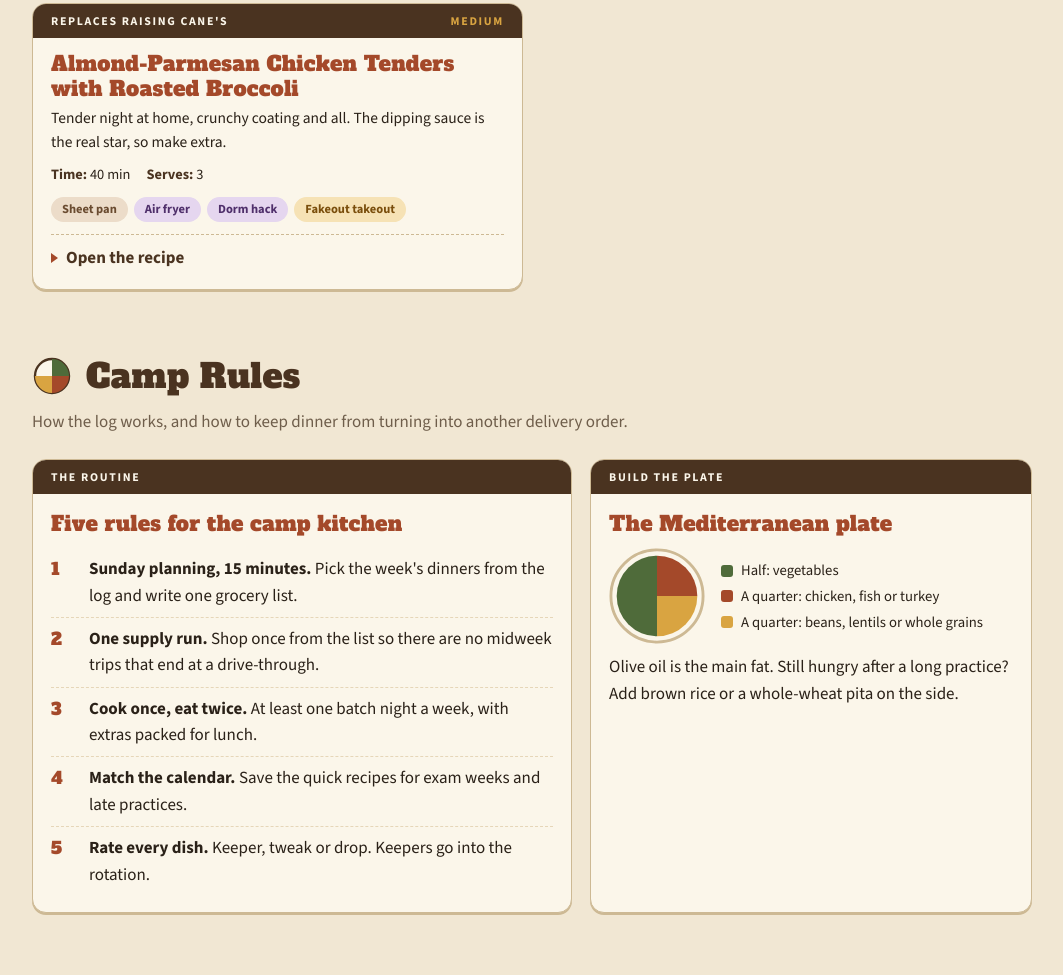
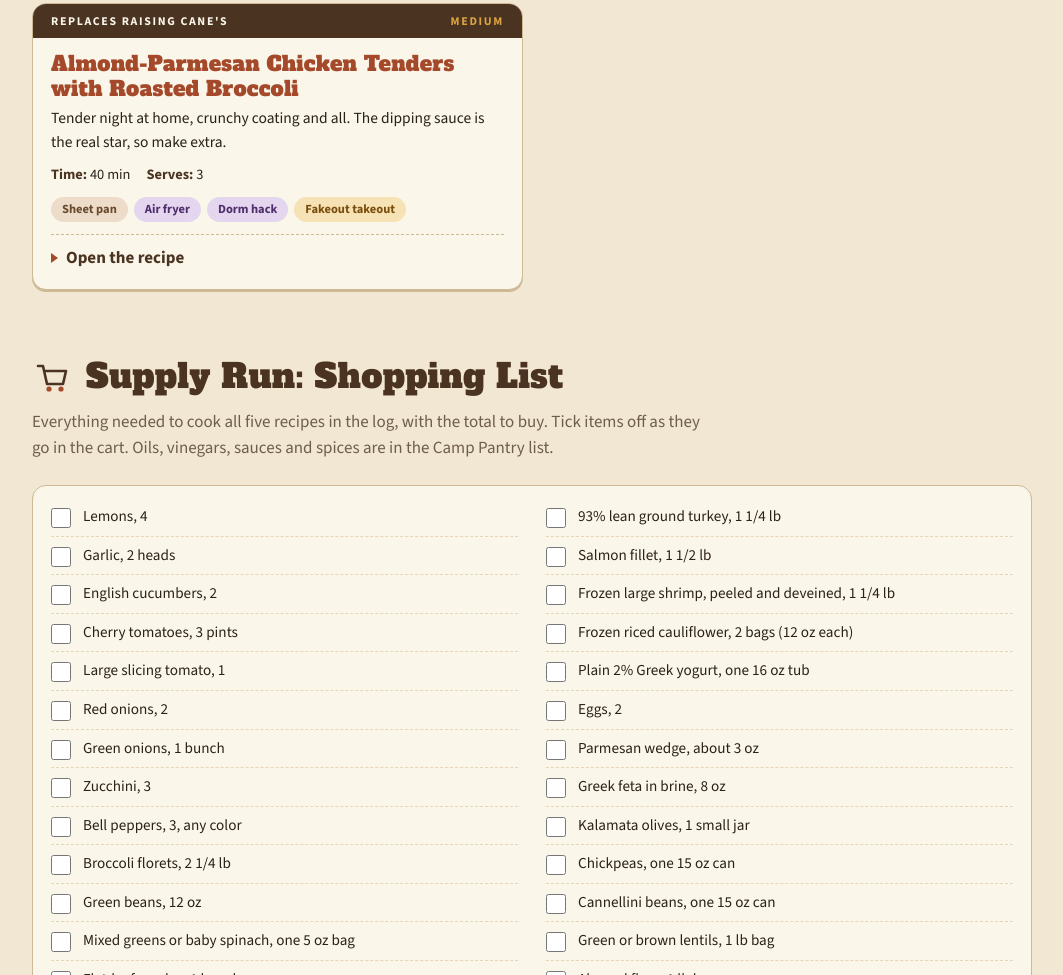
Before and after one commit to javirodz/xavigoestocollege, a plain HTML site: page food-journal.html in a window 1280 px wide. Shown: the part 1825-2800 px from the top of the page, without its empty margins (108-1171 px from the left). Drawn offline with nearby package versions, Linux system fonts and the light colour scheme.

Commit message:
Add a shopping list to Field Rations (#4)
One plain checklist of every ingredient for the five recipes, with the
total to buy. The list lives in food-journal/recipes.js next to the
recipes.

Co-authored-by: Claude Opus 5.5 <noreply@anthropic.com>

```diff
--- a/food-journal.html
+++ b/food-journal.html
@@ -187,6 +187,12 @@ ol.steps>li::before{
 .pantry{list-style:none;margin:0;padding:0 18px}
 .pantry li{display:flex;gap:12px;align-items:flex-start;padding:7px 0;border-bottom:1px dashed var(--sand-2);font-size:.95rem}
 .pantry li:last-child{border-bottom:0}
+.supply{list-style:none;margin:0;padding:0 18px;columns:2;column-gap:28px}
+.supply li{break-inside:avoid;border-bottom:1px dashed var(--sand-2)}
+.supply label{display:flex;gap:12px;align-items:flex-start;padding:7px 0;font-size:.95rem;cursor:pointer}
+.supply input{flex:none;width:20px;height:20px;margin:3px 0 0;accent-color:var(--fern)}
+.supply input:checked + span{color:var(--muted);text-decoration:line-through;text-decoration-color:rgba(111,94,75,.5)}
+@media (max-width:640px){.supply{columns:1}}
 .pantry .box{flex:none;width:20px;height:20px;border-radius:5px;border:2px solid var(--clay);background:#fff;margin-top:3px}
 
 /* closing */
@@ -248,6 +254,7 @@ ol.steps>li::before{
   <div class="wrap">
     <a href="#week">Recipe of the Week</a>
     <a href="#log">The Recipe Log</a>
+    <a href="#supply">Supply Run</a>
     <a href="#rules">Camp Rules</a>
     <a href="#pantry">Camp Pantry</a>
     <a href="index.html">Dig Site Home</a>
@@ -275,6 +282,15 @@ ol.steps>li::before{
   <div class="filters" id="filters" role="group" aria-label="Filter recipes by tag"></div>
   <p class="count-line" id="count-line"></p>
   <div class="recipes" id="recipes"></div>
+</section>
+
+<section id="supply">
+  <div class="sec-head">
+    <svg viewBox="0 0 40 40" aria-hidden="true"><path d="M6 10 H11 L15 28 H31 L34 15 H13" fill="none" stroke="#4a3320" stroke-width="2.6" stroke-linecap="round" stroke-linejoin="round"/><circle cx="17" cy="33" r="2.6" fill="#a4492a"/><circle cx="29" cy="33" r="2.6" fill="#a4492a"/></svg>
+    <h2>Supply Run: Shopping List</h2>
+  </div>
+  <p class="sub">Everything needed to cook all five recipes in the log, with the total to buy. Tick items off as they go in the cart. Oils, vinegars, sauces and spices are in the Camp Pantry list.</p>
+  <div class="card" style="padding-top:12px"><ul class="supply" id="supply-list"></ul></div>
 </section>
 
 <section id="rules">
@@ -339,6 +355,7 @@ ol.steps>li::before{
 (function(){
   var R = window.FIELD_RATIONS || [];
   var P = window.FIELD_PANTRY || [];
+  var S = window.FIELD_SHOPPING || [];
   var KEY = "fieldRationsVerdicts";
 
   function esc(s){
@@ -471,6 +488,11 @@ ol.steps>li::before{
   });
   applyFilter("");
 
+  // shopping list
+  document.getElementById("supply-list").innerHTML = S.map(function(item, i){
+    return '<li><label><input type="checkbox" id="supply-'+i+'"><span>'+esc(item)+'</span></label></li>';
+  }).join("");
+
   // pantry
   document.getElementById("pantry-list").innerHTML = P.map(function(p){
     return '<li><span class="box" aria-hidden="true"></span><span>'+esc(p)+'</span></li>';
--- a/food-journal/recipes.js
+++ b/food-journal/recipes.js
@@ -177,6 +177,50 @@ window.FIELD_RATIONS = [
   }
 ];
 
+/*
+  Shopping list for all five recipes above, with the total to buy for the week.
+  Oils, vinegars, sauces and spices live in FIELD_PANTRY below.
+*/
+window.FIELD_SHOPPING = [
+  "Lemons, 4",
+  "Garlic, 2 heads",
+  "English cucumbers, 2",
+  "Cherry tomatoes, 3 pints",
+  "Large slicing tomato, 1",
+  "Red onions, 2",
+  "Green onions, 1 bunch",
+  "Zucchini, 3",
+  "Bell peppers, 3, any color",
+  "Broccoli florets, 2 1/4 lb",
+  "Green beans, 12 oz",
+  "Mixed greens or baby spinach, one 5 oz bag",
+  "Flat-leaf parsley, 1 bunch",
+  "Fresh ginger, 1 small piece",
+  "Butter lettuce, 1 head",
+  "Sugar snap peas, 8 oz",
+  "Fresh dill, 1 small bunch (or 1 tsp dried)",
+  "Boneless skinless chicken thighs, 2 lb",
+  "Chicken tenderloins, 1 1/2 lb",
+  "93% lean ground turkey, 1 1/4 lb",
+  "Salmon fillet, 1 1/2 lb",
+  "Frozen large shrimp, peeled and deveined, 1 1/4 lb",
+  "Frozen riced cauliflower, 2 bags (12 oz each)",
+  "Plain 2% Greek yogurt, one 16 oz tub",
+  "Eggs, 2",
+  "Parmesan wedge, about 3 oz",
+  "Greek feta in brine, 8 oz",
+  "Kalamata olives, 1 small jar",
+  "Chickpeas, one 15 oz can",
+  "Cannellini beans, one 15 oz can",
+  "Green or brown lentils, 1 lb bag",
+  "Almond flour, 1 lb bag",
+  "Tahini, 1 small jar",
+  "Mild harissa paste, 1 small jar (optional)",
+  "Parchment paper",
+  "Whole-wheat pita or thin whole-wheat buns (optional)",
+  "Brown rice (optional)"
+];
+
 window.FIELD_PANTRY = [
   "Olive oil and avocado oil",
   "Low-sodium soy sauce, toasted sesame oil, rice vinegar, red wine vinegar",
```
